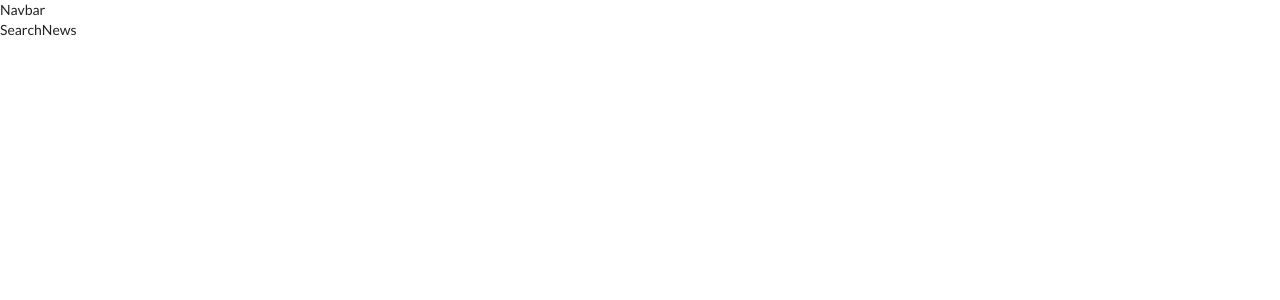
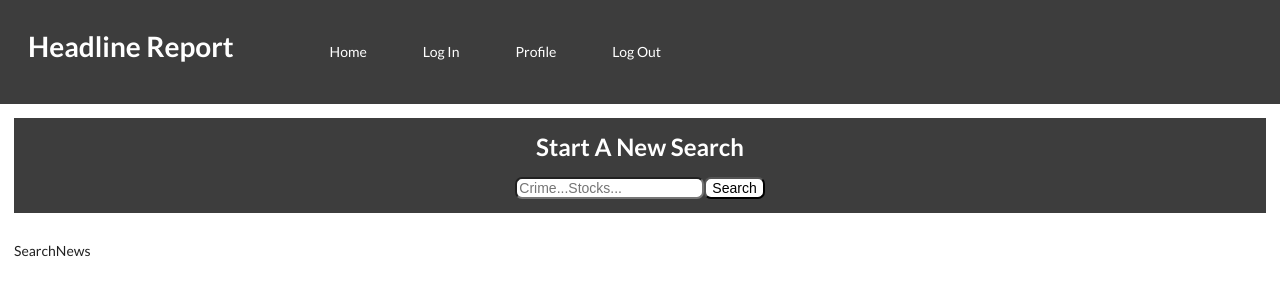
Before and after one commit to eddyK15501/headline-report, a React (Vite) app in the folder client/: page / in a window 1280 px wide. Shown: the top 300 px of the page. Built offline with nearby package versions, Linux system fonts and the light colour scheme.

Commit message:
basic nav and search bar. google font not connecting for some reason

```diff
--- a/client/src/App.jsx
+++ b/client/src/App.jsx
@@ -10,6 +10,7 @@ import { setContext } from "@apollo/client/link/context";
 import { Outlet } from "react-router-dom";
 
 import Navbar from "./components/Navbar";
+import Search from "./components/Search"
 
 const httpLink = createHttpLink({
   uri: "/graphql",
@@ -35,6 +36,7 @@ const App = () => {
   return (
     <ApolloProvider client={client}>
       <Navbar />
+      <Search/>
       <Outlet />
     </ApolloProvider>
   );
--- a/client/src/components/Navbar.jsx
+++ b/client/src/components/Navbar.jsx
@@ -3,7 +3,25 @@ import React from 'react'
 
 const Navbar = () => {
   return (
-    <div>Navbar</div>
+    <div>
+      <nav style={{backgroundColor: '#3D3D3D', color: 'white', display: 'flex'}}>
+        <h1 style={{margin: '1em'}}>Headline Report</h1>
+        <ul style={{ listStyleType: 'none', display: 'flex', justifyContent: 'right', alignItems: 'right' }} className='nav-btns'>
+          <li style={{  margin: '2em' }}>
+            Home
+          </li>
+          <li style={{  margin: '2em' }}>
+            Log In
+          </li>
+          <li style={{  margin: '2em' }}>
+            Profile
+          </li>
+          <li style={{  margin: '2em' }}>
+            Log Out
+          </li>
+        </ul>
+      </nav>
+    </div>
   )
 }
 
--- /dev/null
+++ b/client/src/components/Search.jsx
@@ -0,0 +1,22 @@
+import React from "react";
+
+const Search = () => {
+    return (
+        <div style={{padding: "1em"}}>
+
+            <div style={{ backgroundColor: '#3D3D3D', color: 'white', padding: "1em" }}>
+
+            <h2 style={{display: 'flex', justifyContent: "center", alignItems: 'center' }}>Start A New Search</h2>
+
+            <div style={{display: 'flex', justifyContent: "center", alignItems: 'center'}}>
+
+                <input style={{borderRadius: ".5em"}} placeholder="Crime...Stocks..."></input>
+                <button style={{backgroundColor: "white", borderRadius: ".5em"}}>Search</button>
+            </div>
+        </div>
+        </div>
+    );
+};
+
+
+export default Search
--- a/client/src/pages/SearchNews.jsx
+++ b/client/src/pages/SearchNews.jsx
@@ -3,7 +3,7 @@ import React from 'react'
 
 const SearchNews = () => {
   return (
-    <div>SearchNews</div>
+    <div style={{  margin: '1em' }}>SearchNews</div>
   )
 }
 
--- /dev/null
+++ b/client/src/styles/App.css
@@ -0,0 +1,4 @@
+
+body {
+    font-family: 'Newsreader', serif;
+}
```
